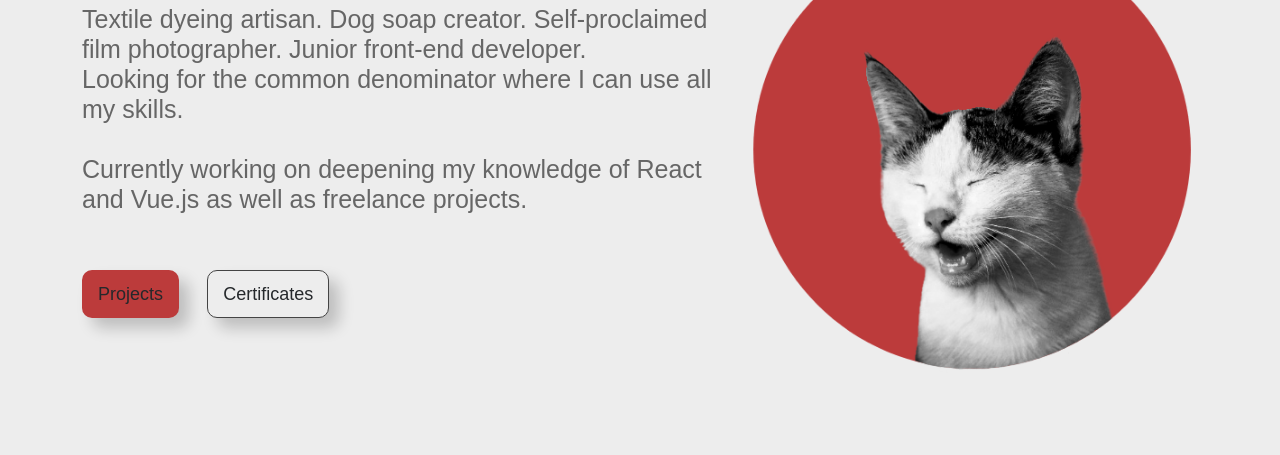
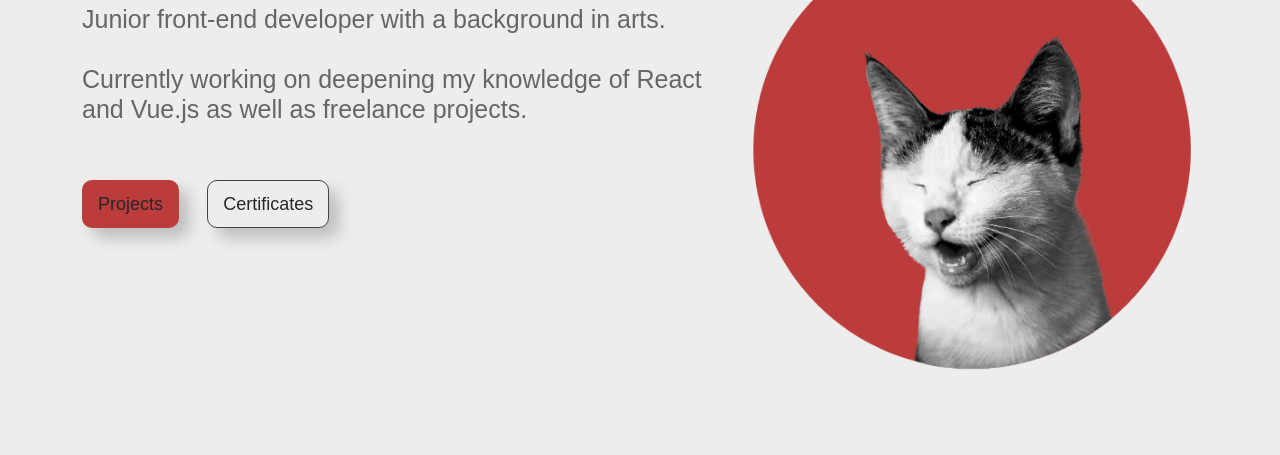
Before and after one commit to yesthis1please/shecodes-responsive-portfolio-project, a plain HTML site: page about.html in a window 1280 px wide. Shown: the part 210-665 px from the top of the page. Drawn offline with nearby package versions, Linux system fonts and the light colour scheme.

Commit message:
Updated about.html

```diff
--- a/about.html
+++ b/about.html
@@ -83,9 +83,7 @@
         <div class="col-md-10 col-lg-7 col-xl-7">
           <h1>About me</h1>
           <p class="mt-3 mb-5">
-            Textile dyeing artisan. Dog soap creator. Self-proclaimed film photographer. Junior front-end developer.
-            <br />
-            Looking for the common denominator where I can use all my skills.
+            Junior front-end developer with a background in arts.
             <br />
             <br />
             Currently working on deepening my knowledge of React and Vue.js as well as freelance projects.
```
